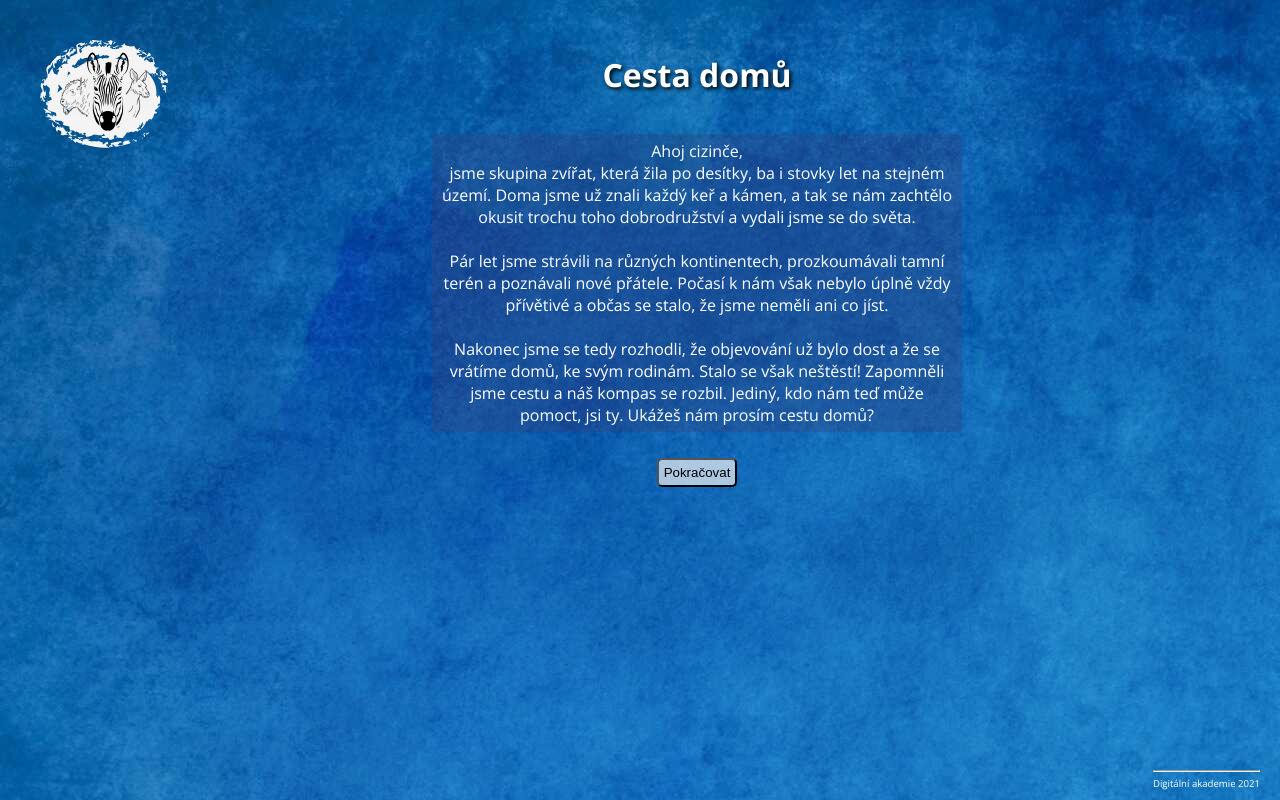
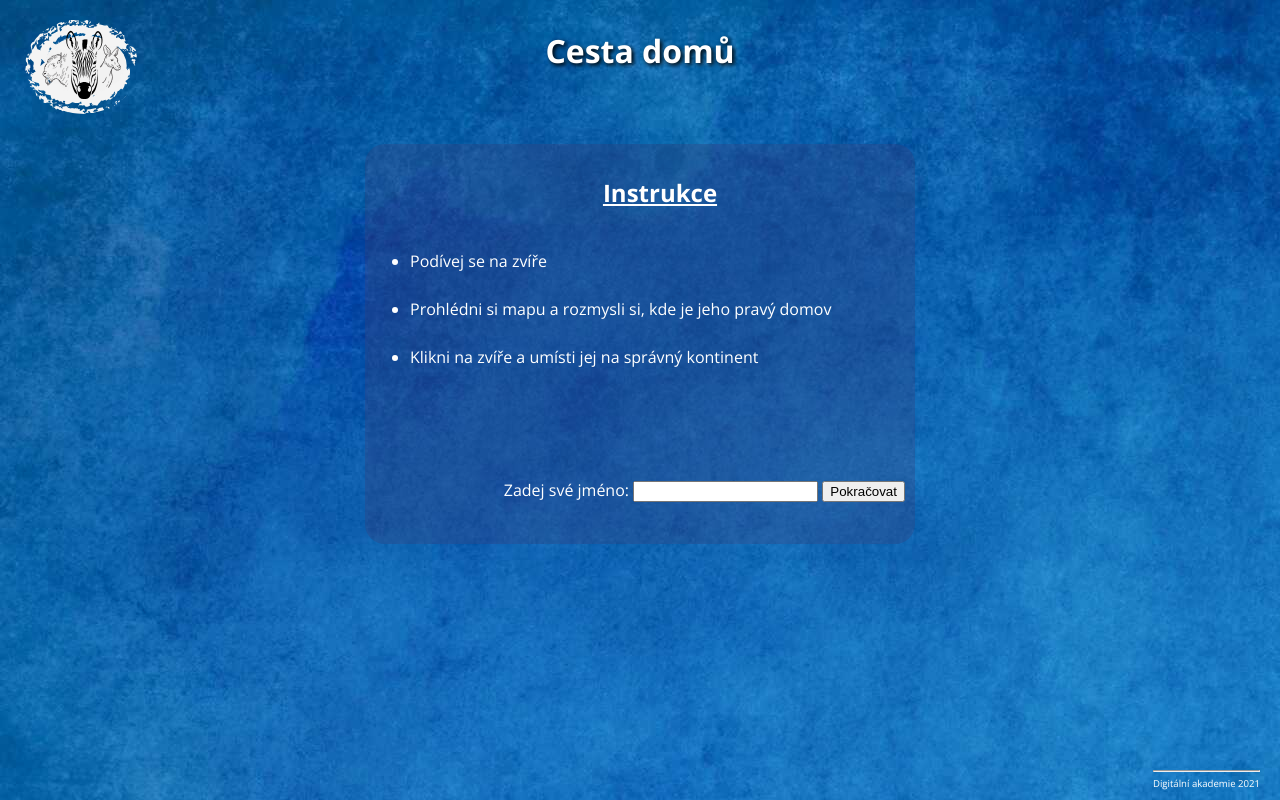
Before and after one commit to IvaHolesinska/DA-zaverecnyProjekt, a React app: page / in a window 1280 px wide. Built offline with nearby package versions, Linux system fonts and the light colour scheme.

Commit message:
Instruction

```diff
--- a/src/Animals/Animals.jsx
+++ b/src/Animals/Animals.jsx
@@ -1,14 +1,47 @@
 import React from 'react';
 import './style.css';
-import { animals } from './index';
+import africanElephant from './Gallery/Africa/africanElephant.svg';
+import panda from './Gallery/Asia/panda.svg';
+import kangaroo from './Gallery/Australia/kangaroo.svg';
+import europeanBeaver from './Gallery/Europe/europeanBeaver.svg';
 
-export const Animals = () => {
+export const animals = [
+  {
+    img: africanElephant,
+    name: 'slon africký',
+    area: 'Africa',
+    text: 'Na rozdíl od svého indického příbuzného mám mnohem větší uši. Žijeme ve skupině, kterou vede nejzkušenejší slonice',
+    level: '1',
+  },
+  {
+    img: panda,
+    name: 'panda velká',
+    area: 'Asia',
+    text: 'Moje zbarvení je nápadně černobílé a živím se převážně bambusovými výhonky',
+    level: '1',
+  },
+  {
+    img: kangaroo,
+    name: 'klokan velký',
+    area: 'Australia',
+    text: 'Můj ocas je tak silný, že mi slouží jako opora těla.',
+    level: '1',
+  },
+  {
+    img: europeanBeaver,
+    name: 'bobr evropský',
+    area: 'Europe',
+    text: 'Pomocí svých mohutných zubů buduji na řekách hráze.',
+    level: '1',
+  },
+];
+
+export const Animals = ({ img, name }) => {
   return (
     <>
-      <div className="container--gallery">
-        {animals.map((animal) => (
-          <img src={animal.img} alt={animal.name} key={animal.name} />
-        ))}
+      <div className="animal--gallery">
+        <img className="animal--img" src={img} />
+        <p className="animal--name">{name}</p>
       </div>
     </>
   );
--- a/src/Animals/index.js
+++ b/src/Animals/index.js
@@ -1,11 +1,27 @@
-import africanElephant from './Gallery/Africa/africanElephant.svg';
+// import africanElephant from './Gallery/Africa/africanElephant.svg';
+// import panda from './Gallery/Asia/panda.svg';
+// import kangaroo from './Gallery/Australia/kangaroo.svg';
 
-export const animals = [
-  {
-    img: africanElephant,
-    name: 'slon africký',
-    area: 'Afrika',
-    text: 'Já jsem slon africký a oproti svému indickému příbuznému mám mnohem větší uši. Žijeme ve skupině, kterou vede nejzkušenejší slonice',
-    level: '1',
-  },
-];
+// export const animals = [
+//   {
+//     img: africanElephant,
+//     name: 'slon africký',
+//     area: 'Africa',
+//     text: 'Já jsem slon africký a oproti svému indickému příbuznému mám mnohem větší uši. Žijeme ve skupině, kterou vede nejzkušenejší slonice',
+//     level: '1',
+//   },
+//   {
+//     img: panda,
+//     name: 'panda velká',
+//     area: 'Asia',
+//     text: 'Já jsem panda a mám nápadné černobílé zbarvení a živím se převážně bambusovými výhonky',
+//     level: '1',
+//   },
+//   {
+//     img: kangaroo,
+//     name: 'klokan velký',
+//     area: 'Australia',
+//     text: 'Já jsem klokan a mám silný ocas, který mi slouží, jako opora těla.',
+//     level: '1',
+//   },
+// ];
--- a/src/Animals/style.css
+++ b/src/Animals/style.css
@@ -0,0 +1,13 @@
+.animal--gallery {
+  width: 300px;
+  height: 85vh;
+  display: flex;
+  flex-direction: column;
+  margin: auto;
+  align-items: center;
+  justify-content: flex-end;
+}
+
+.animal--img {
+  width: 40%;
+}
--- a/src/Header/Header.jsx
+++ b/src/Header/Header.jsx
@@ -6,7 +6,7 @@ export const Header = () => {
     <>
       <header>
         <div className="logo"></div>
-        <h1>Cesta domů</h1>
+        <h1 className="title">Cesta domů</h1>
       </header>
     </>
   );
--- a/src/Header/style.css
+++ b/src/Header/style.css
@@ -1,23 +1,20 @@
 header {
   display: flex;
-  align-items: center;
-  margin-top: 2rem;
-  width: 530px;
   justify-content: center;
 }
 
 .logo {
   position: absolute;
-  top: 40px;
-  left: 40px;
-  width: 8rem;
-  height: 8rem;
+  top: 20px;
+  left: 25px;
+  width: 7rem;
+  height: 7rem;
   background-image: url('img/logo.svg');
   background-repeat: no-repeat;
   background-size: contain;
 }
 
-h1 {
+.title {
   color: white;
   text-shadow: 2px 2px 4px #000000;
 }
--- /dev/null
+++ b/src/Instruction/Instruction.jsx
@@ -0,0 +1,25 @@
+import React from 'react';
+import './style.css';
+
+export const Instruction = () => {
+  return (
+    <>
+      <div className="instruction--list">
+        <ul>
+          <h2>Instrukce</h2>
+          <li>Podívej se na zvíře</li>
+          <li>Prohlédni si mapu a rozmysli si, kde je jeho pravý domov</li>
+          <li>Klikni na zvíře a umísti jej na správný kontinent</li>
+        </ul>
+        <div className="form--input">
+          <form className="form">
+            <label className="input">
+              Zadej své jméno: <input />{' '}
+            </label>
+            <button>Pokračovat</button>
+          </form>
+        </div>
+      </div>
+    </>
+  );
+};
--- /dev/null
+++ b/src/Instruction/style.css
@@ -0,0 +1,23 @@
+.instruction--list {
+  width: 550px;
+  height: 400px;
+  margin: 50px auto;
+  background-color: hsla(231, 40%, 35%, 0.344);
+  border-radius: 20px;
+  padding: 5px 5px;
+  padding-bottom: 10px;
+  line-height: 3rem;
+}
+
+.instruction--list h2 {
+  text-align: center;
+  text-decoration: underline;
+}
+
+.form--input {
+  display: flex;
+  justify-content: flex-end;
+  align-items: flex-end;
+  padding: 5px;
+  margin-top: 80px;
+}
--- a/src/Introduction/Introduction.jsx
+++ b/src/Introduction/Introduction.jsx
@@ -4,12 +4,13 @@ import './style.css';
 export const Introduction = () => {
   return (
     <>
+      <div className="container">
         <div className="intro">
           <p className="intro--text">
             Ahoj cizinče, <br />
-          jsme skupina zvířat, která žila po desítky, ba i stovky let na stejném
-          území. Doma jsme už znali každý keř a kámen, a tak se nám zachtělo
-          okusit trochu toho dobrodružství a vydali jsme se do světa.
+            jsme skupina zvířat, která žila po desítky, ba i stovky let na
+            stejném území. Doma jsme už znali každý keř a kámen, a tak se nám
+            zachtělo okusit trochu toho dobrodružství a vydali jsme se do světa.
             <br />
             <br />
             Pár let jsme strávili na různých kontinentech, prozkoumávali tamní
@@ -18,11 +19,12 @@ export const Introduction = () => {
             <br />
             <br />
             Nakonec jsme se tedy rozhodli, že objevování už bylo dost a že se
-          vrátíme domů, ke svým rodinám. Stalo se však neštěstí! Zapomněli jsme
-          cestu a náš kompas se rozbil. Jediný, kdo nám teď může pomoct, jsi ty.
-          Ukážeš nám prosím cestu domů?
+            vrátíme domů, ke svým rodinám. Stalo se však neštěstí! Zapomněli
+            jsme cestu a náš kompas se rozbil. Jediný, kdo nám teď může pomoct,
+            jsi ty. Ukážeš nám prosím cestu domů?
           </p>
           <button className="intro--btn">Pokračovat</button>
+        </div>
       </div>
     </>
   );
--- a/src/Introduction/style.css
+++ b/src/Introduction/style.css
@@ -1,3 +1,8 @@
+.container {
+  margin: auto;
+  width: 530px;
+}
+
 .intro {
   display: flex;
   flex-wrap: wrap;
@@ -5,7 +10,7 @@
 }
 
 .intro--text {
-  background-color: hsla(230, 40%, 35%, 0.344);
+  background-color: hsla(231, 40%, 35%, 0.344);
   border-radius: 5px;
   text-align: center;
   padding: 6px 8px;
--- a/src/index.jsx
+++ b/src/index.jsx
@@ -1,20 +1,23 @@
 import React from 'react';
 import { render } from 'react-dom';
-import { Animals } from './Animals/Animals';
+import { animals, Animals } from './Animals/Animals';
 import { Footer } from './Footer/Footer';
 import { Header } from './Header/Header';
+import { Instruction } from './Instruction/Instruction';
 import { Introduction } from './Introduction/Introduction';
+
 import './style.css';
 
 const App = () => {
   return (
     <>
-      <div className="container">
-        <Header />
-        <Introduction />
-        {/* <Animals /> */}
-        <Footer />
-      </div>
+      <Header />
+      {/* <Introduction /> */}
+      <Instruction />
+      {/* {animals.map((animal) => (
+        <Animals key={animal.name} img={animal.img} name={animal.name} />
+      ))} */}
+      <Footer />
     </>
   );
 };
--- a/src/style.css
+++ b/src/style.css
@@ -8,9 +8,5 @@ html {
   font-family: 'Open Sans', sans-serif;
   background-image: url('img/background.jpeg');
   color: white;
+  min-height: 100vh;
 }
-
-.container {
-  max-width: 26rem;
-  margin: auto;
-}
```
Lines whose indentation alone changed are shown as unchanged.
